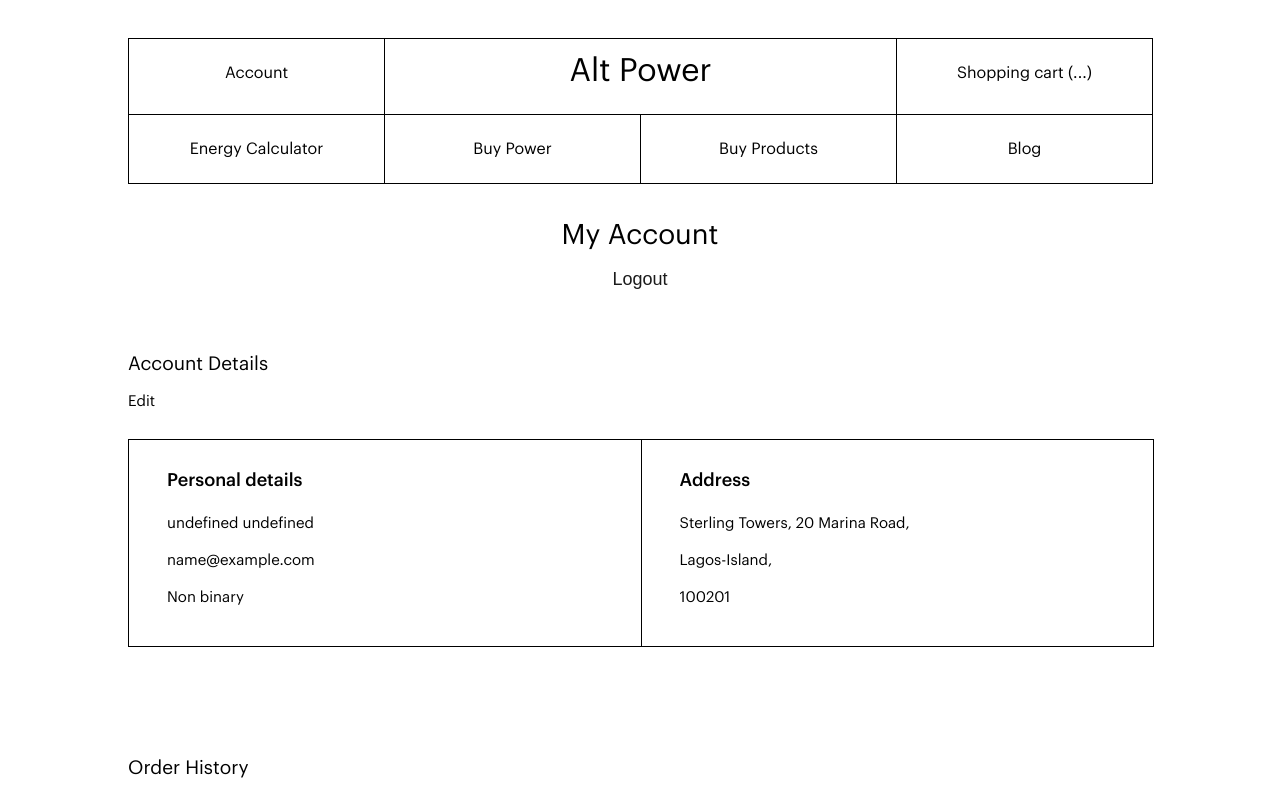
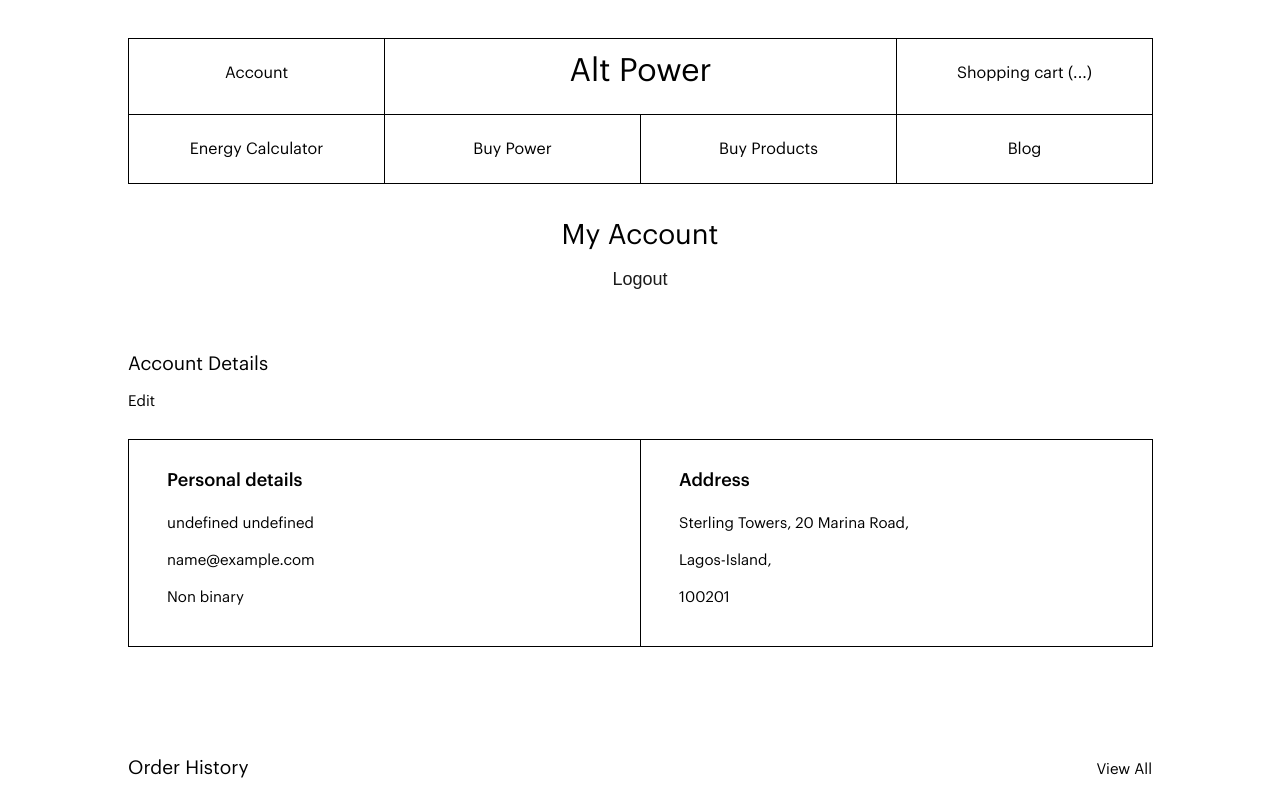
Before and after one commit to Phumbie/imperium-deprecated, a Vue app: page /my-account in a window 1280 px wide. Shown: the top 800 px of the page. Built offline with nearby package versions, Linux system fonts and the light colour scheme; no server answers; sample sign-in values are in the browser's storage; what vue-js-modal would draw is missing.

Commit message:
chore: added view all history link/added style

```diff
--- a/src/components/UserAccount.vue
+++ b/src/components/UserAccount.vue
@@ -23,7 +23,14 @@
         <div class="info-text">100201</div>
       </div>
     </div>
-    <span class="section-title">Order History</span>
+    <span class="section-title">
+      Order History
+      <span class="view-all-title">
+        <router-link to="/order-history" class="text-edit">
+          View All
+        </router-link>
+      </span>
+    </span>
     <div class="products-container">
       <div class="product-item" v-for="(n, index) in 4" :key="index">
         <div class="centered-content">
@@ -39,6 +46,7 @@
     </div>
     <span class="section-title">Power As A Service</span>
     <div class="paas-active-plan-container">You have no active power as a service plan</div>
+
     <span class="section-title">Help & Support</span>
     <div class="help-box-container">
       <span class="help-box">
@@ -116,6 +124,9 @@ export default {
     font-size: 19px;
     margin-bottom: 18px;
   }
+  .view-all-title{
+    float: right;
+  }
 
   .text-edit{
     font-size: 15px;
@@ -141,8 +152,13 @@ export default {
     transition: 0.5s ease-in-out;
   }
 
-  .products-container, .details-container{
+  .products-container{
     margin-bottom: 50px;
+  }
+
+  .details-container{
+    margin-bottom: 50px;
+    width: 99.9%;
   }
 
   .paas-active-plan-container{
@@ -160,6 +176,7 @@ export default {
     background: transparent;
     border: none;
   }
+
   .box{
     width: 50%;
   }
```
